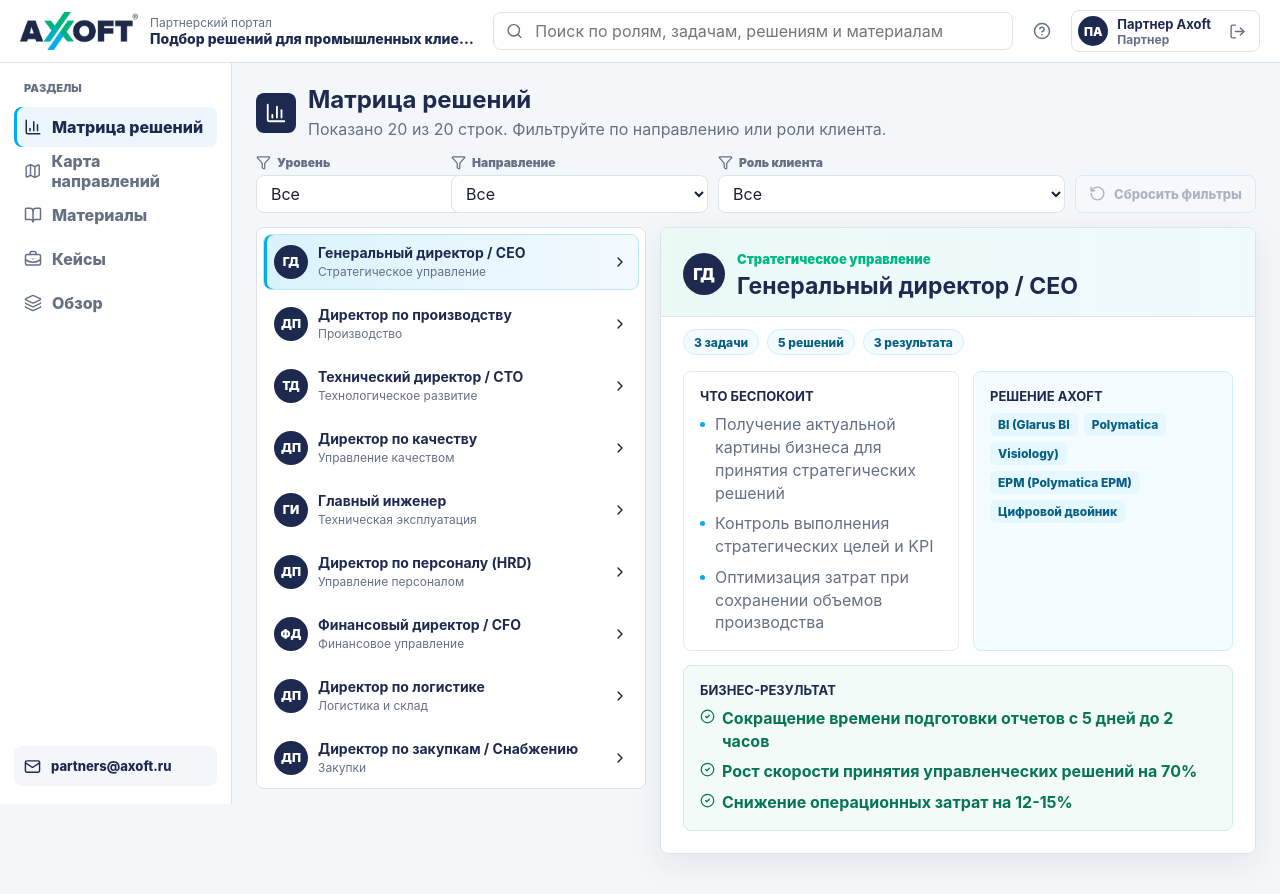
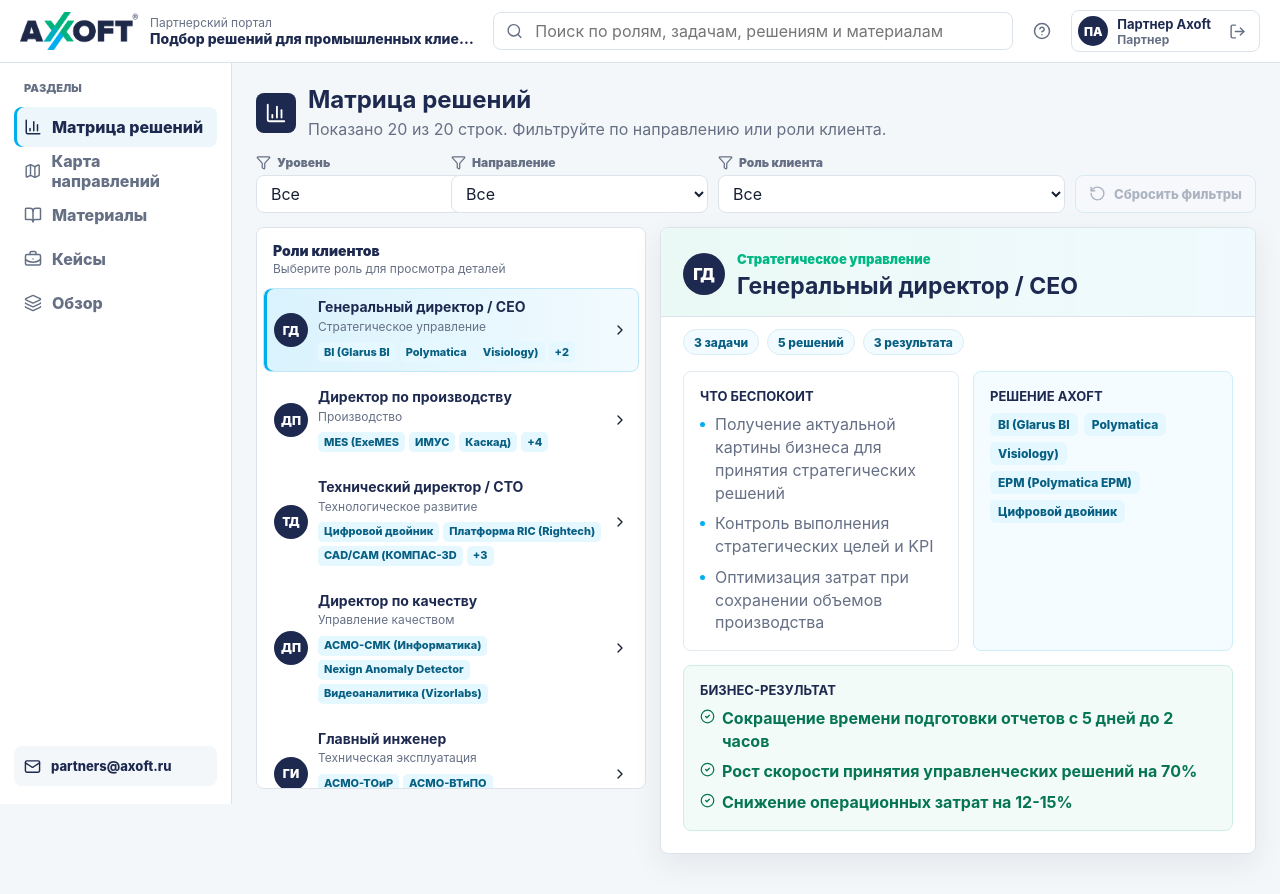
Before and after one commit to asryazanov/axoft-partner-portal, a React (Vite) app: page / in a window 1280 px wide. Both pictures are taken after a click on the button "Войти". Shown: the top 894 px of the page. Built offline with nearby package versions, Linux system fonts and the light colour scheme.

Commit message:
Improve matrix filtering ergonomics

```diff
--- a/src/main.jsx
+++ b/src/main.jsx
@@ -23,6 +23,7 @@
   Sparkles,
   Target,
   UserRound,
+  X,
 } from 'lucide-react';
 import { matrix } from './data/matrix.generated.js';
 import { materials } from './data/materials.js';
@@ -484,6 +485,11 @@
   const [activeKey, setActiveKey] = useState('');
   const activeRow = rows.find((row) => `${row.block}-${row.role}` === activeKey) || rows[0];
   const hasFilters = Boolean(selectedLevel || selectedBlock || selectedRole);
+  const activeFilters = [
+    selectedLevel && { key: 'level', label: 'Уровень', value: levelLabels[selectedLevel] || selectedLevel, onClear: () => clearSingleFilter('level') },
+    selectedBlock && { key: 'block', label: 'Направление', value: selectedBlock, onClear: () => clearSingleFilter('block') },
+    selectedRole && { key: 'role', label: 'Роль клиента', value: selectedRole, onClear: () => clearSingleFilter('role') },
+  ].filter(Boolean);
 
   function chooseLevel(level) {
     setSelectedLevel(level);
@@ -511,6 +517,13 @@
     setActiveKey('');
   }
 
+  function clearSingleFilter(filter) {
+    if (filter === 'level') setSelectedLevel('');
+    if (filter === 'block') setSelectedBlock('');
+    if (filter === 'role') setSelectedRole('');
+    setActiveKey('');
+  }
+
   return (
     <section className="page-shell">
       <PageTitle
@@ -527,8 +540,24 @@
           Сбросить фильтры
         </button>
       </div>
+      {hasFilters && (
+        <div className="active-filters" aria-label="Активные фильтры">
+          {activeFilters.map((filter) => (
+            <button key={filter.key} onClick={filter.onClear} title={`Снять фильтр: ${filter.value}`}>
+              <span>{filter.label}: {filter.value}</span>
+              <X size={14} />
+            </button>
+          ))}
+        </div>
+      )}
       <div className="matrix-workspace">
         <div className="role-list" aria-label="Роли клиентов">
+          {!!rows.length && (
+            <div className="role-list-title">
+              <strong>Роли клиентов</strong>
+              <span>Выберите роль для просмотра деталей</span>
+            </div>
+          )}
           {rows.map((row) => {
             const key = `${row.block}-${row.role}`;
             const active = activeRow && key === `${activeRow.block}-${activeRow.role}`;
@@ -538,6 +567,7 @@
                 <span>
                   <strong>{row.role}</strong>
                   <small>{row.block}</small>
+                  <RolePreviewTags solutions={row.solutions} />
                 </span>
                 <ChevronRight size={16} />
               </button>
@@ -563,11 +593,7 @@
               <Column title="Что беспокоит" items={activeRow.pains} />
               <div className="detail-section solution-section">
                 <h4>Решение Axoft</h4>
-                <div className="solution-tags">
-                  {activeRow.solutions.map((solution) => (
-                    <span key={solution}>{solution}</span>
-                  ))}
-                </div>
+                <SolutionTags key={`${activeRow.block}-${activeRow.role}`} solutions={activeRow.solutions} />
               </div>
               <Column title="Бизнес-результат" items={activeRow.results} positive />
             </div>
@@ -683,6 +709,42 @@
   );
 }
 
+function RolePreviewTags({ solutions }) {
+  const visible = solutions.slice(0, 3);
+  const hiddenCount = Math.max(solutions.length - visible.length, 0);
+
+  return (
+    <span className="role-preview-tags" aria-label="Краткий список решений">
+      {visible.map((solution) => (
+        <span key={solution}>{solution}</span>
+      ))}
+      {hiddenCount > 0 && <span>+{hiddenCount}</span>}
+    </span>
+  );
+}
+
+function SolutionTags({ solutions }) {
+  const [expanded, setExpanded] = useState(false);
+  const shouldCollapse = solutions.length > 5;
+  const visibleSolutions = shouldCollapse && !expanded ? solutions.slice(0, 5) : solutions;
+  const hiddenCount = solutions.length - visibleSolutions.length;
+
+  return (
+    <>
+      <div className="solution-tags">
+        {visibleSolutions.map((solution) => (
+          <span key={solution}>{solution}</span>
+        ))}
+      </div>
+      {shouldCollapse && (
+        <button className="show-more-button" onClick={() => setExpanded((value) => !value)}>
+          {expanded ? 'Скрыть' : `Показать все +${hiddenCount}`}
+        </button>
+      )}
+    </>
+  );
+}
+
 function Column({ title, items, positive = false }) {
   return (
     <div className={`detail-section ${positive ? 'result-section' : ''}`}>
--- a/src/styles.css
+++ b/src/styles.css
@@ -632,6 +632,40 @@
   gap: 10px;
 }
 
+.active-filters {
+  display: flex;
+  flex-wrap: wrap;
+  gap: 8px;
+  margin-top: -4px;
+}
+
+.active-filters button {
+  display: inline-flex;
+  align-items: center;
+  gap: 7px;
+  max-width: 100%;
+  min-height: 30px;
+  padding: 0 9px 0 11px;
+  border: 1px solid #cdeefa;
+  border-radius: 999px;
+  color: #075f82;
+  background: #f2fbff;
+  cursor: pointer;
+  font-size: 12px;
+  font-weight: 800;
+}
+
+.active-filters button span {
+  overflow: hidden;
+  text-overflow: ellipsis;
+  white-space: nowrap;
+}
+
+.active-filters button:hover {
+  border-color: var(--blue);
+  background: #e5f7ff;
+}
+
 .legend-pill.strategic {
   border-color: rgba(0, 174, 239, 0.34);
   color: #0477a5;
@@ -737,6 +771,26 @@
   font-weight: 800;
 }
 
+.show-more-button {
+  display: inline-flex;
+  align-items: center;
+  min-height: 30px;
+  margin-top: 10px;
+  padding: 0 10px;
+  border: 1px solid #cdeefa;
+  border-radius: 8px;
+  color: #075f82;
+  background: #fff;
+  cursor: pointer;
+  font-size: 12px;
+  font-weight: 850;
+}
+
+.show-more-button:hover {
+  border-color: var(--blue);
+  background: #e5f7ff;
+}
+
 .select-wrap {
   display: flex;
   flex-direction: column;
@@ -777,6 +831,24 @@
   overflow: auto;
   padding: 6px;
   box-shadow: none;
+}
+
+.role-list-title {
+  display: grid;
+  gap: 2px;
+  padding: 8px 10px 6px;
+}
+
+.role-list-title strong {
+  color: var(--navy);
+  font-size: 13px;
+  font-weight: 900;
+}
+
+.role-list-title span {
+  color: var(--muted);
+  font-size: 12px;
+  line-height: 1.25;
 }
 
 .role-list button {
@@ -823,6 +895,27 @@
   color: var(--muted);
   font-size: 12px;
   line-height: 1.2;
+}
+
+.role-preview-tags {
+  display: flex;
+  flex-wrap: wrap;
+  gap: 4px;
+  margin-top: 8px;
+}
+
+.role-preview-tags span {
+  display: inline-flex;
+  align-items: center;
+  max-width: 100%;
+  min-height: 20px;
+  padding: 0 6px;
+  border-radius: 5px;
+  color: #075f82;
+  background: #e5f7ff;
+  font-size: 11px;
+  font-weight: 850;
+  line-height: 1;
 }
 
 .role-avatar {
@@ -1262,6 +1355,7 @@
 
   .filters {
     display: grid;
+    grid-template-columns: 1fr;
   }
 
   .select-wrap {
@@ -1274,7 +1368,7 @@
   }
 
   .matrix-detail {
-    padding: 16px;
+    padding: 0;
   }
 
   .matrix-detail h3 {
```
